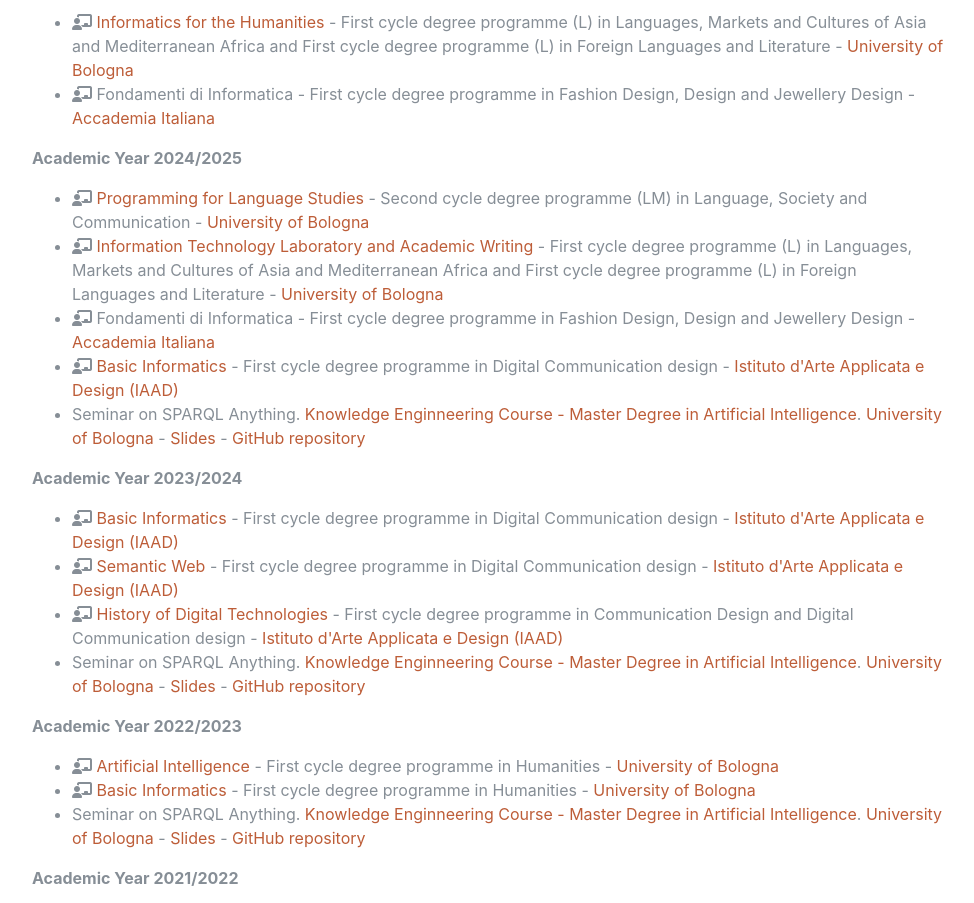
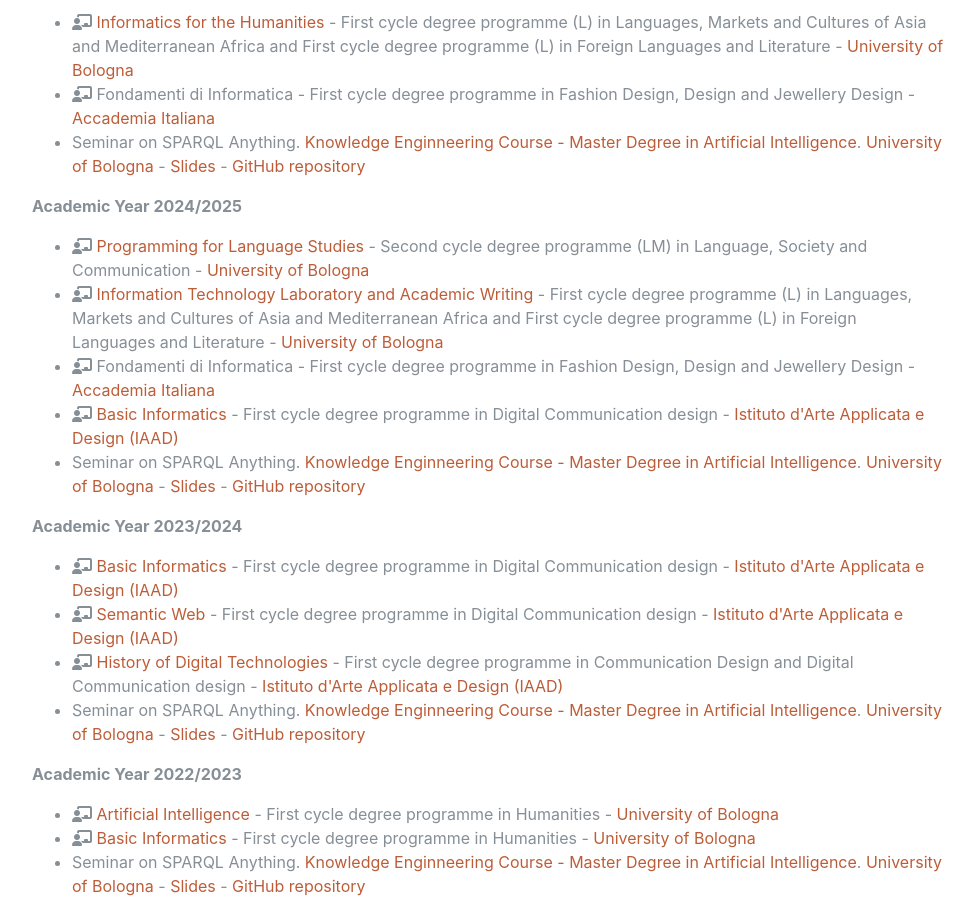
Before and after one commit to luigi-asprino/luigi-asprino.github.io, a plain HTML site: page index.html in a window 1280 px wide. Shown: the part 3400-4303 px from the top of the page, without its empty margins (288-1262 px from the left). Drawn offline with Linux system fonts and the light colour scheme; files whose address does not match are found by name; a web font is replaced by a local one.

Commit message:
Add seminar information for Knowledge Engineering course

```diff
--- a/index.html
+++ b/index.html
@@ -355,7 +355,7 @@
 						<li><i class="fas fa-chalkboard-teacher"></i> <a href="https://www.unibo.it/en/study/course-units-transferable-skills-moocs/course-unit-catalogue/course-unit/2025/502318">Informatics for the Humanities</a> - First cycle degree programme (L) in Languages, Markets and Cultures of Asia and Mediterranean Africa and First cycle degree programme (L) in Foreign Languages and Literature  - <a href="https://www.unibo.it/en">University of Bologna</a> </li>
 
 						<li><i class="fas fa-chalkboard-teacher"></i> Fondamenti di Informatica - First cycle degree programme in Fashion Design, Design and Jewellery Design - <a href="https://www.accademiaitaliana.com/">Accademia Italiana</a></li>
-
+						<li>Seminar on SPARQL Anything. <a href="https://www.unibo.it/it/didattica/insegnamenti/insegnamento/2025/446613">Knowledge Enginneering Course - Master Degree in Artificial Intelligence</a>. <a href="https://www.unibo.it/en">University of Bologna</a> - <a href="https://docs.google.com/presentation/d/1zFV7TQg_vTer-jVa26aly32r9wajdE4yZ7AsbNfY7Tc/edit?usp=sharing">Slides</a> - <a href="https://github.com/luigi-asprino/knowledge-engineering">GitHub repository</a></li>
 
 
 					</ul>
```
